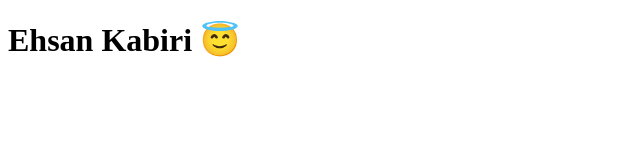
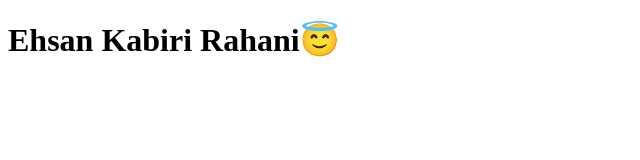
Before and after one commit to erahani/teb, a plain HTML site: page index.html in a window 1280 px wide. Shown: the whole page, without its empty margins (0-640 px from the left). Drawn offline with Linux system fonts and the light colour scheme.

Commit message:
change name

```diff
--- a/index.html
+++ b/index.html
@@ -5,6 +5,6 @@
         <title>Ehsan's Personal Page</title>
     </head>
     <body>
-       <h1>Ehsan Kabiri 😇</h1>
+       <h1>Ehsan Kabiri Rahani😇</h1>
     </body>
 </html>
```
